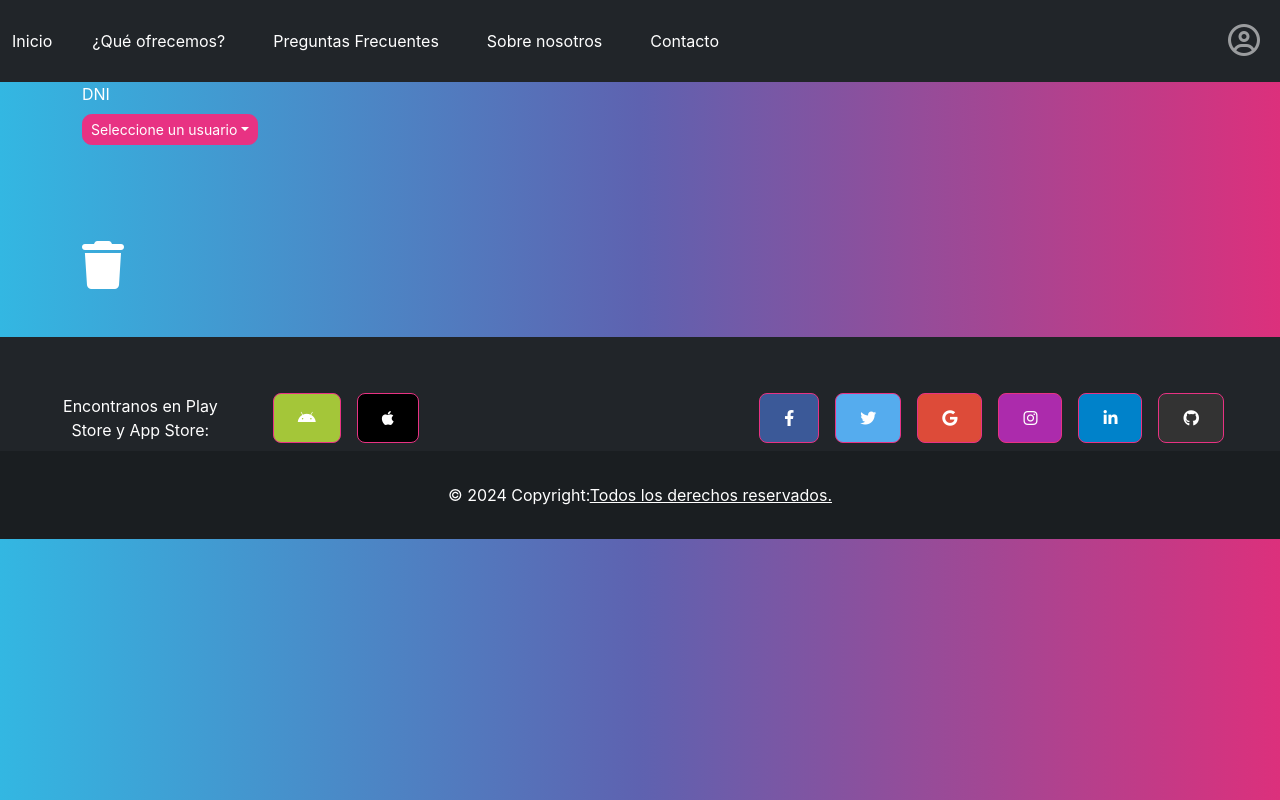
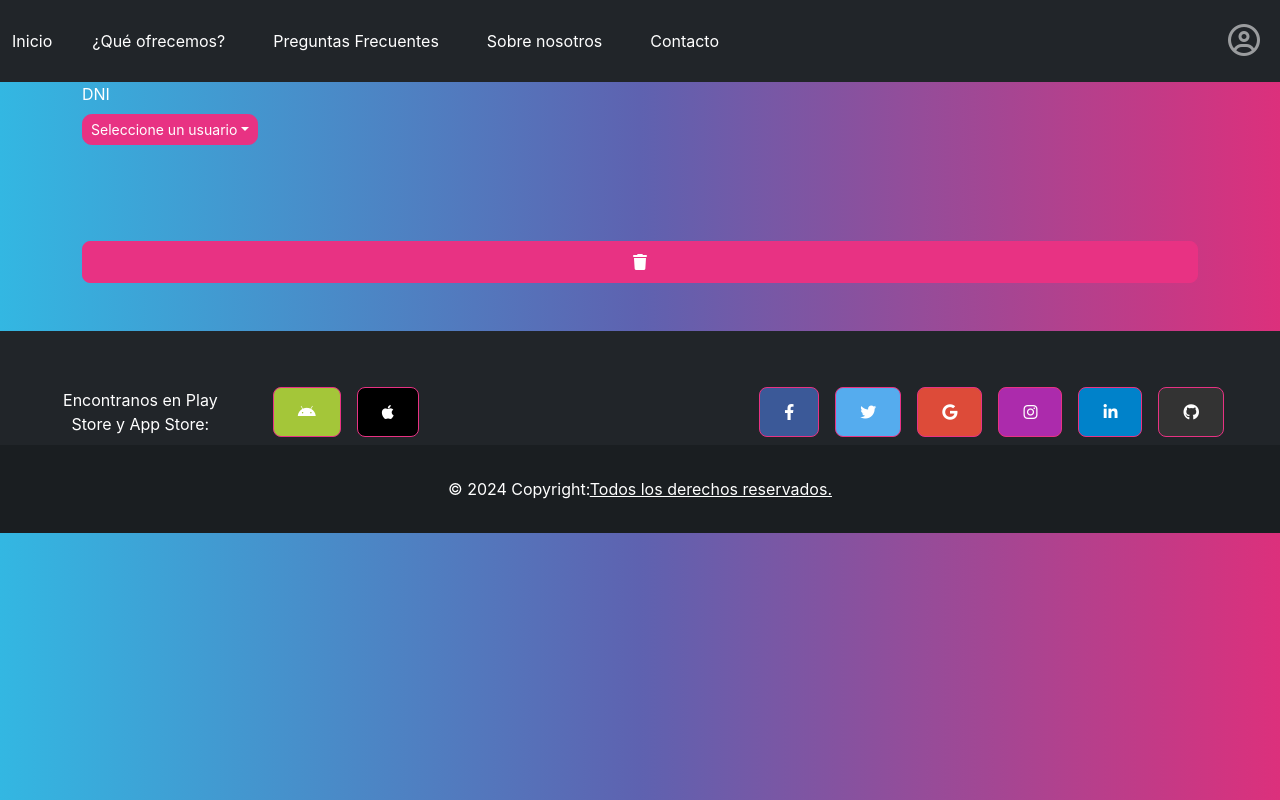
Before and after one commit to seezelop/React-nexoeducativo, a React (Create React App) app: page /bajaUsuario in a window 1280 px wide. Built offline with nearby package versions, Linux system fonts and the light colour scheme.

Commit message:
cambie el color del boton

```diff
--- a/src/componentes/pages/BajaEscuela.js
+++ b/src/componentes/pages/BajaEscuela.js
@@ -122,7 +122,7 @@ class BajaEscuela extends Component {
 
                             <div className="d-grid gap-2 mb-4">
                                 <Button
-                                    variant="danger"
+                                    //variant="danger"
                                     onClick={this.handleShowConfirmModal}
                                     className="d-flex align-items-center justify-content-center gap-2"
                                 >
--- a/src/componentes/pages/BajaUsuario.js
+++ b/src/componentes/pages/BajaUsuario.js
@@ -1,8 +1,22 @@
 import React, { Component } from 'react';
 /*import 'index.css'  ARREGLAR ESTO*/
-import { Dropdown, DropdownButton } from 'react-bootstrap';
+import { Dropdown, DropdownButton, Button, Modal } from 'react-bootstrap';
 
 class BajaUsuario extends Component {
+    constructor(props) {
+        super(props);
+        this.state =
+        {
+            nombre: '',
+            apellido: '',
+            dni:'',
+            id_usuario: null,
+            usuarios: [],
+            showModal: false,
+            showConfirmModal: false,
+            usuarioSeleccionado: 'Seleccione un colegio'
+        };
+    }
     render() {
         return (
             <section className="d-flex flex-column">
@@ -21,7 +35,14 @@ class BajaUsuario extends Component {
 
 
                             <div className="d-grid gap-2 mb-4">
-                                    <i class="fa-solid fa-trash fa-3x"></i>{/* Icono de usuario */}
+                                <Button
+                                    //variant="danger"
+                                    onClick={this.handleShowConfirmModal}
+                                    className="d-flex align-items-center justify-content-center gap-2"
+                                >
+                                    <i className="fa-solid fa-trash"></i>
+
+                                </Button>
                             </div>
                         </form>
                     </section>
```
